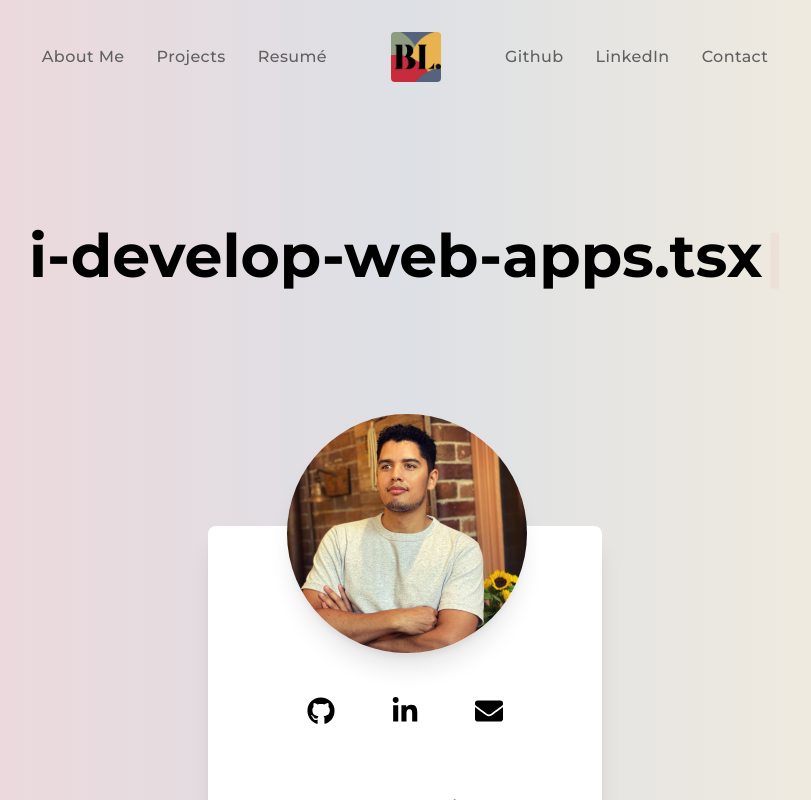
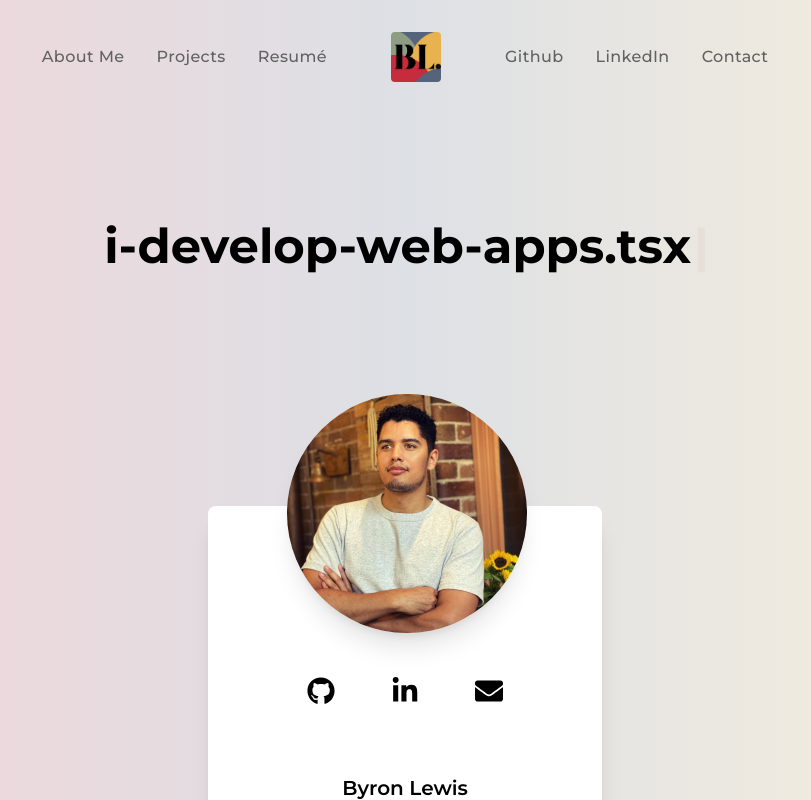
Before and after one commit to BLewisDesDev/portfolio, a Next.js app: page /aboutMe in a window 1280 px wide. Shown: the top 800 px of the page, without its empty margins (235-1046 px from the left). Built offline with nearby package versions, Linux system fonts and the light colour scheme.

Commit message:
Typewriter fixed

```diff
--- a/components/Typewriter.tsx
+++ b/components/Typewriter.tsx
@@ -9,8 +9,8 @@ const Typewriter = () => {
 	});
 	return (
 		<>
-			<div className="flex items-center justify-center py-28">
-				<h1 className="text-6xl">
+			<div className="flex items-center justify-center py-28 h-33">
+				<h1 className="text-5xl">
 					<strong>
 						{text}
 						<Cursor cursorColor="#C72C3D" />
--- a/tailwind.config.js
+++ b/tailwind.config.js
@@ -356,6 +356,7 @@ module.exports = {
 			},
 			height: {
 				"1/2": "50%",
+				33: "33vh",
 				50: "50vh",
 				66: "66vh",
 				75: "75vh",
```
